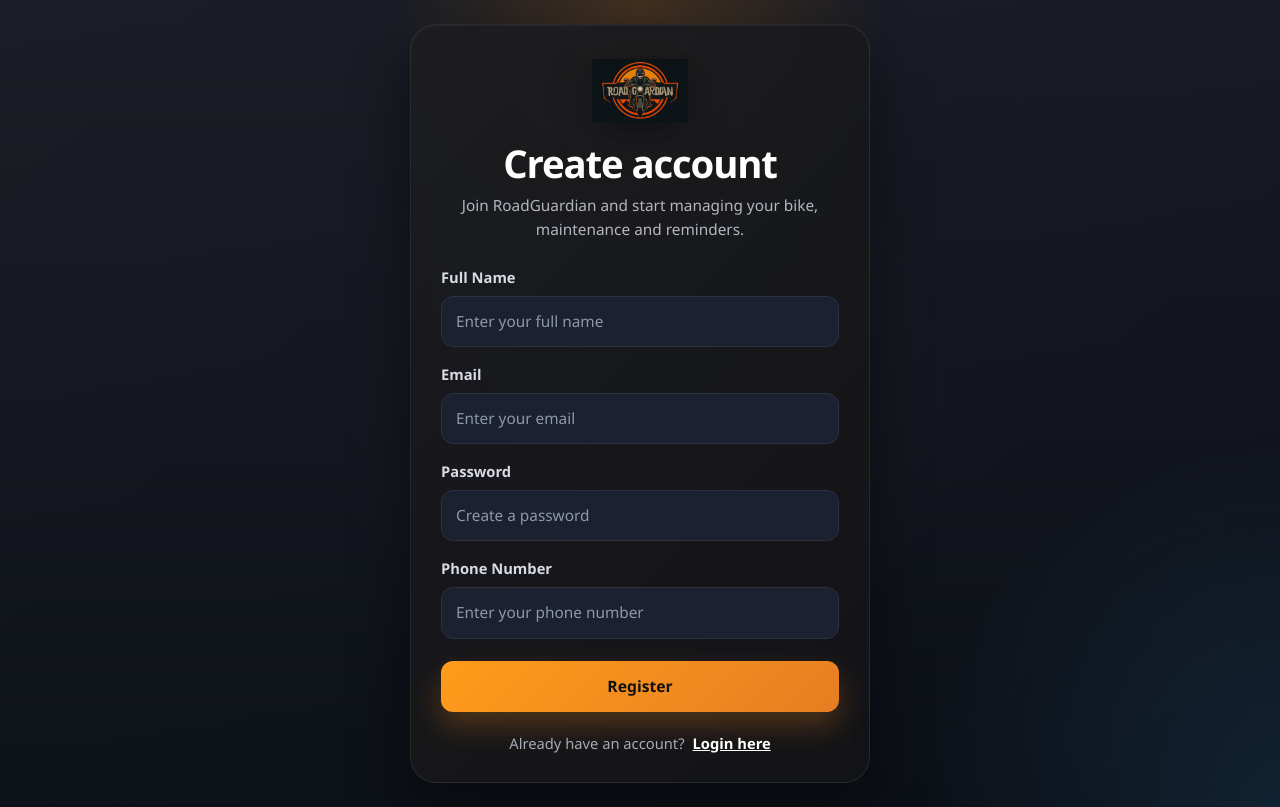
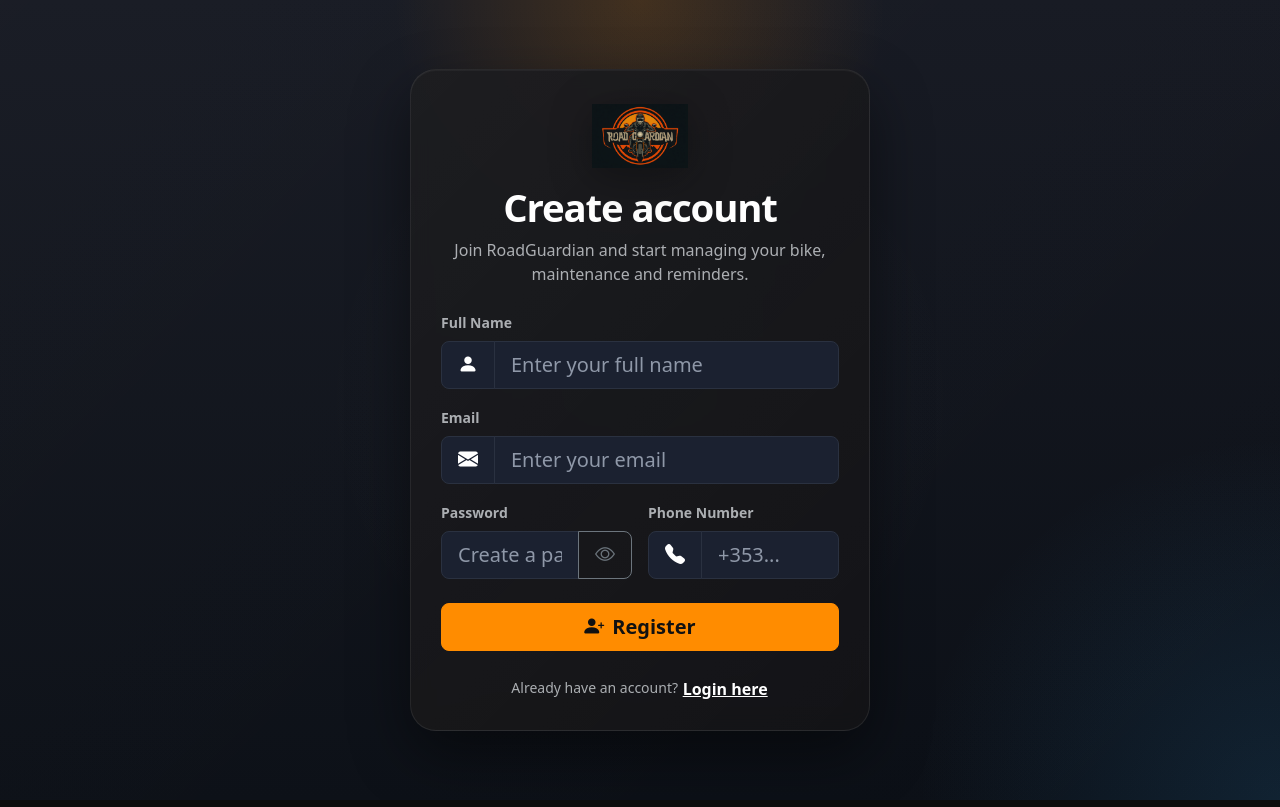
Before and after one commit to MatasZos/RoadGuardianApp, a Next.js app: page /register in a window 1280 px wide. Built offline with nearby package versions, Linux system fonts and the light colour scheme.

Commit message:
updating pages with bootstrap

```diff
--- a/src/app/globals.css
+++ b/src/app/globals.css
@@ -1,3 +1,4 @@
+
 * {
   margin: 0;
   padding: 0;
@@ -25,3 +26,120 @@ body {
 .mapboxgl-popup-tip {
   border-top-color: white;
 }
+:root,
+[data-bs-theme="dark"] {
+  --bs-primary: #ff8c00;
+  --bs-primary-rgb: 255, 140, 0;
+  --bs-link-color: #ffb45a;
+  --bs-link-hover-color: #ffd29a;
+  --bs-link-color-rgb: 255, 180, 90;
+}
+.btn-primary {
+  --bs-btn-color: #111;
+  --bs-btn-bg: #ff8c00;
+  --bs-btn-border-color: #ff8c00;
+  --bs-btn-hover-color: #111;
+  --bs-btn-hover-bg: #ffa733;
+  --bs-btn-hover-border-color: #ffa733;
+  --bs-btn-active-color: #111;
+  --bs-btn-active-bg: #e67e22;
+  --bs-btn-active-border-color: #e67e22;
+  --bs-btn-disabled-color: #111;
+  --bs-btn-disabled-bg: #ff8c00;
+  --bs-btn-disabled-border-color: #ff8c00;
+  font-weight: 700;
+}
+.rg-auth-page {
+  min-height: 100vh;
+  position: relative;
+  display: flex;
+  align-items: center;
+  justify-content: center;
+  padding: 24px;
+  overflow: hidden;
+  background:
+    radial-gradient(circle at top, rgba(255, 140, 0, 0.18), transparent 24%),
+    radial-gradient(circle at bottom right, rgba(231, 76, 60, 0.14), transparent 24%),
+    linear-gradient(180deg, #161922 0%, #0b0f16 100%);
+}
+
+.rg-auth-page.rg-auth-register {
+  background:
+    radial-gradient(circle at top, rgba(255, 140, 0, 0.18), transparent 24%),
+    radial-gradient(circle at bottom right, rgba(52, 152, 219, 0.14), transparent 24%),
+    linear-gradient(180deg, #161922 0%, #0b0f16 100%);
+}
+
+.rg-auth-page::before {
+  content: "";
+  position: absolute;
+  inset: 0;
+  background:
+    linear-gradient(135deg, rgba(255, 255, 255, 0.02), transparent),
+    radial-gradient(circle at center, rgba(255, 255, 255, 0.02), transparent 45%);
+  pointer-events: none;
+}
+
+.rg-glass-card {
+  position: relative;
+  z-index: 1;
+  width: 100%;
+  max-width: 460px;
+  padding: 34px 30px 28px;
+  border-radius: 26px;
+  background:
+    linear-gradient(135deg, rgba(255, 255, 255, 0.06), rgba(255, 255, 255, 0.02)),
+    rgba(15, 15, 18, 0.92);
+  border: 1px solid rgba(255, 255, 255, 0.08);
+  box-shadow:
+    0 24px 60px rgba(0, 0, 0, 0.45),
+    inset 0 1px 0 rgba(255, 255, 255, 0.04);
+  backdrop-filter: blur(10px);
+  -webkit-backdrop-filter: blur(10px);
+}
+
+.rg-glass-card .form-control,
+.rg-glass-card .input-group-text {
+  background: #1b2130;
+  border-color: #2a3140;
+  color: #fff;
+}
+
+.rg-glass-card .form-control::placeholder {
+  color: #8f98a8;
+}
+
+.rg-glass-card .form-control:focus {
+  background: #202839;
+  border-color: var(--bs-primary);
+  box-shadow: 0 0 0 0.2rem rgba(255, 140, 0, 0.18);
+  color: #fff;
+}
+
+.rg-auth-logo {
+  width: 96px;
+  height: auto;
+  object-fit: contain;
+  filter: drop-shadow(0 8px 20px rgba(0, 0, 0, 0.35));
+}
+
+.rg-auth-title {
+  font-size: clamp(1.9rem, 4vw, 2.4rem);
+  font-weight: 800;
+  letter-spacing: -0.03em;
+}
+
+@media (max-width: 520px) {
+  .rg-auth-page {
+    padding: 18px;
+  }
+
+  .rg-glass-card {
+    padding: 28px 20px 24px;
+    border-radius: 22px;
+  }
+
+  .rg-auth-logo {
+    width: 84px;
+  }
+}
--- a/src/app/register/page.js
+++ b/src/app/register/page.js
@@ -2,7 +2,15 @@
 
 import { useState } from "react";
 import { useRouter } from "next/navigation";
-import styles from "./register.module.css";
+import {
+  Form,
+  Button,
+  Alert,
+  InputGroup,
+  Spinner,
+  Row,
+  Col,
+} from "react-bootstrap";
 
 export default function RegisterPage() {
   const router = useRouter();
@@ -13,9 +21,15 @@ export default function RegisterPage() {
     password: "",
     phone: "",
   });
+  const [showPassword, setShowPassword] = useState(false);
+  const [message, setMessage] = useState("");
+  const [isSuccess, setIsSuccess] = useState(false);
+  const [loading, setLoading] = useState(false);
 
-  const [message, setMessage] = useState("");
-  const [loading, setLoading] = useState(false);
+  function updateField(field, value) {
+    if (message) setMessage("");
+    setForm((prev) => ({ ...prev, [field]: value }));
+  }
 
   async function handleRegister(e) {
     e.preventDefault();
@@ -35,111 +49,177 @@ export default function RegisterPage() {
     setLoading(false);
 
     if (res.ok) {
-      setMessage("Account created successfully");
+      setIsSuccess(true);
+      setMessage("Account created — redirecting to login...");
       setTimeout(() => router.push("/login"), 900);
     } else {
+      setIsSuccess(false);
       setMessage(data.error || "Registration failed");
     }
   }
 
   return (
-    <div className={styles.page}>
-      <div className={styles.overlay} />
-
-      <div className={styles.card}>
-        <div className={styles.logoWrap}>
-          <img src="/logo.png" alt="RoadGuardian" className={styles.logo} />
+    <div className="rg-auth-page rg-auth-register">
+      <div className="rg-glass-card">
+        <div className="text-center mb-3">
+          <img
+            src="/logo.png"
+            alt="RoadGuardian"
+            className="rg-auth-logo"
+          />
         </div>
 
-        <div className={styles.header}>
-          <h1 className={styles.title}>Create account</h1>
-          <p className={styles.subtitle}>
-            Join RoadGuardian and start managing your bike, maintenance and reminders.
+        <div className="text-center mb-4">
+          <h1 className="rg-auth-title text-white mb-2">Create account</h1>
+          <p className="text-body-secondary mb-0">
+            Join RoadGuardian and start managing your bike, maintenance and
+            reminders.
           </p>
         </div>
 
-        <form onSubmit={handleRegister} className={styles.form}>
-          <div className={styles.inputGroup}>
-            <label className={styles.label}>Full Name</label>
-            <input
-              className={styles.input}
-              placeholder="Enter your full name"
-              value={form.fullName}
-              onChange={(e) =>
-                setForm({ ...form, fullName: e.target.value })
-              }
-              required
-            />
-          </div>
+        <Form onSubmit={handleRegister}>
+          <Form.Group className="mb-3" controlId="registerFullName">
+            <Form.Label className="fw-semibold text-body-secondary small">
+              Full Name
+            </Form.Label>
+            <InputGroup size="lg">
+              <InputGroup.Text>
+                <i className="bi bi-person-fill"></i>
+              </InputGroup.Text>
+              <Form.Control
+                placeholder="Enter your full name"
+                value={form.fullName}
+                onChange={(e) => updateField("fullName", e.target.value)}
+                required
+                autoComplete="name"
+              />
+            </InputGroup>
+          </Form.Group>
 
-          <div className={styles.inputGroup}>
-            <label className={styles.label}>Email</label>
-            <input
-              className={styles.input}
-              placeholder="Enter your email"
-              type="email"
-              value={form.email}
-              onChange={(e) =>
-                setForm({ ...form, email: e.target.value })
-              }
-              required
-            />
-          </div>
+          <Form.Group className="mb-3" controlId="registerEmail">
+            <Form.Label className="fw-semibold text-body-secondary small">
+              Email
+            </Form.Label>
+            <InputGroup size="lg">
+              <InputGroup.Text>
+                <i className="bi bi-envelope-fill"></i>
+              </InputGroup.Text>
+              <Form.Control
+                type="email"
+                placeholder="Enter your email"
+                value={form.email}
+                onChange={(e) => updateField("email", e.target.value)}
+                required
+                autoComplete="email"
+              />
+            </InputGroup>
+          </Form.Group>
 
-          <div className={styles.inputGroup}>
-            <label className={styles.label}>Password</label>
-            <input
-              className={styles.input}
-              placeholder="Create a password"
-              type="password"
-              value={form.password}
-              onChange={(e) =>
-                setForm({ ...form, password: e.target.value })
-              }
-              required
-            />
-          </div>
+          <Row className="g-3">
+            <Col xs={12} md={6}>
+              <Form.Group className="mb-3" controlId="registerPassword">
+                <Form.Label className="fw-semibold text-body-secondary small">
+                  Password
+                </Form.Label>
+                <InputGroup size="lg">
+                  <Form.Control
+                    type={showPassword ? "text" : "password"}
+                    placeholder="Create a password"
+                    value={form.password}
+                    onChange={(e) => updateField("password", e.target.value)}
+                    required
+                    autoComplete="new-password"
+                    minLength={6}
+                  />
+                  <Button
+                    variant="outline-secondary"
+                    type="button"
+                    onClick={() => setShowPassword((s) => !s)}
+                    aria-label={
+                      showPassword ? "Hide password" : "Show password"
+                    }
+                    tabIndex={-1}
+                  >
+                    <i
+                      className={`bi ${
+                        showPassword ? "bi-eye-slash" : "bi-eye"
+                      }`}
+                    ></i>
+                  </Button>
+                </InputGroup>
+              </Form.Group>
+            </Col>
 
-          <div className={styles.inputGroup}>
-            <label className={styles.label}>Phone Number</label>
-            <input
-              className={styles.input}
-              placeholder="Enter your phone number"
-              value={form.phone}
-              onChange={(e) =>
-                setForm({ ...form, phone: e.target.value })
-              }
-              required
-            />
-          </div>
+            <Col xs={12} md={6}>
+              <Form.Group className="mb-3" controlId="registerPhone">
+                <Form.Label className="fw-semibold text-body-secondary small">
+                  Phone Number
+                </Form.Label>
+                <InputGroup size="lg">
+                  <InputGroup.Text>
+                    <i className="bi bi-telephone-fill"></i>
+                  </InputGroup.Text>
+                  <Form.Control
+                    type="tel"
+                    placeholder="+353..."
+                    value={form.phone}
+                    onChange={(e) => updateField("phone", e.target.value)}
+                    required
+                    autoComplete="tel"
+                  />
+                </InputGroup>
+              </Form.Group>
+            </Col>
+          </Row>
 
-          <button className={styles.button} disabled={loading}>
-            {loading ? "Creating account..." : "Register"}
-          </button>
-        </form>
+          <Button
+            type="submit"
+            variant="primary"
+            size="lg"
+            className="w-100 mt-2"
+            disabled={loading}
+          >
+            {loading ? (
+              <>
+                <Spinner animation="border" size="sm" className="me-2" />
+                Creating account...
+              </>
+            ) : (
+              <>
+                <i className="bi bi-person-plus-fill me-2"></i>Register
+              </>
+            )}
+          </Button>
+        </Form>
 
         {message && (
-          <p
-            className={`${styles.message} ${
-              message === "Account created successfully"
-                ? styles.successMessage
-                : styles.errorMessage
-            }`}
+          <Alert
+            variant={isSuccess ? "success" : "danger"}
+            className="mt-3 mb-0 text-center"
           >
+            <i
+              className={`bi ${
+                isSuccess
+                  ? "bi-check-circle-fill"
+                  : "bi-exclamation-triangle-fill"
+              } me-2`}
+            ></i>
             {message}
-          </p>
+          </Alert>
         )}
 
-        <div className={styles.footer}>
-          <p className={styles.loginText}>
-            Already have an account?
-            <span
-              className={styles.loginLink}
-              onClick={() => router.push("/login")}
-            >
-              Login here
-            </span>
-          </p>
+        <div className="text-center mt-4">
+          <span className="text-body-secondary small">
+            Already have an account?{" "}
+          </span>
+          <Button
+            variant="link"
+            className="p-0 small fw-bold text-decoration-underline"
+            style={{ color: "#fff" }}
+            onClick={() => router.push("/login")}
+          >
+            Login here
+          </Button>
         </div>
       </div>
     </div>
```
Also changed, not shown: src/app/login/page.js (+99 -44 lines), src/app/page.js (+4 -3 lines).
